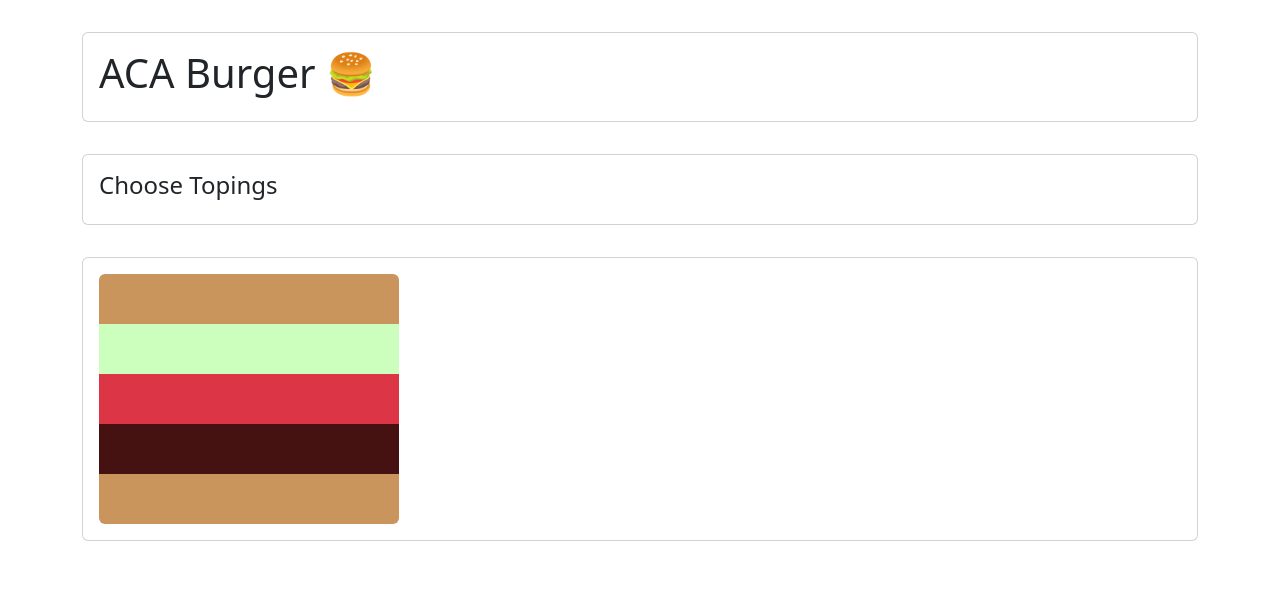
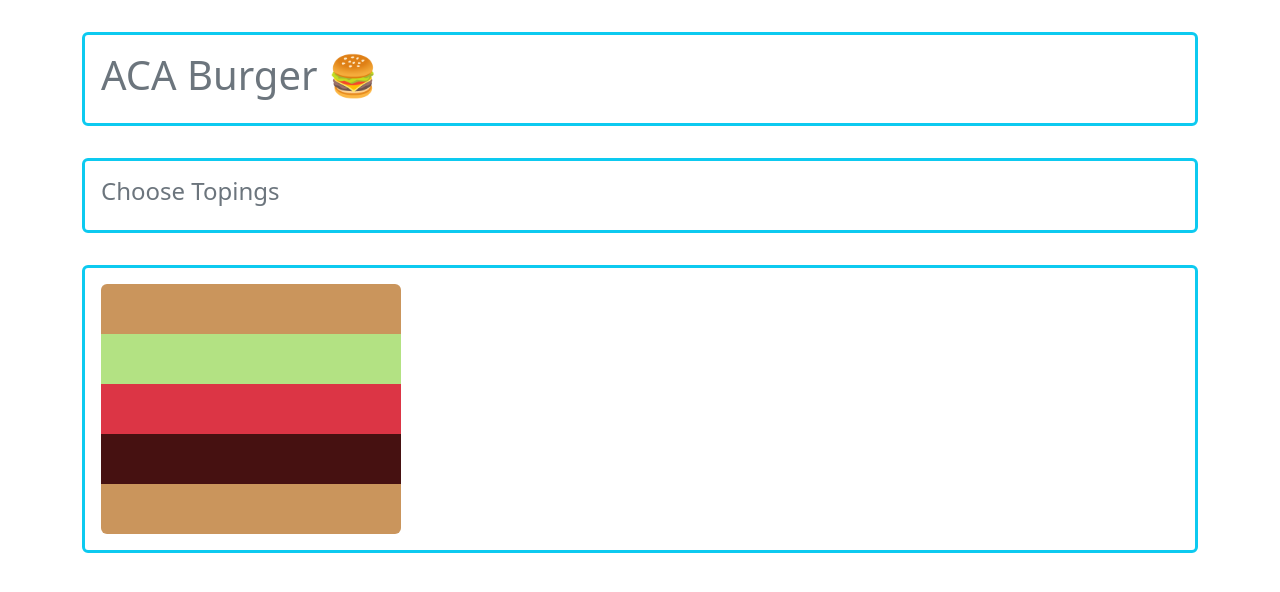
Before and after one commit to JoniJohn/aca-burger, a React (Create React App) app: page / in a window 1280 px wide. Shown: the top 592 px of the page. Built offline with nearby package versions, Linux system fonts and the light colour scheme.

Commit message:
Cards for Home Page

```diff
--- a/src/App.css
+++ b/src/App.css
@@ -47,7 +47,7 @@
 }
 
 .green {
-  background-color: #CCFFBD;
+  background-color: #B3E283;
 }
 
 .meat-red {
--- a/src/App.tsx
+++ b/src/App.tsx
@@ -15,19 +15,19 @@ function App() {
   return (
     <div className="container">
       <Space></Space>
-      <div className="card">
+      <div className="card border border-3 border-info">
         <div className='card-body'>
-          <h1>ACA Burger 🍔</h1>
+          <h1 className='text-secondary'>ACA Burger 🍔</h1>
         </div>
       </div>
       <Space></Space>
-      <div className='card'>
+      <div className='card border border-3 border-info'>
         <div className='card-body'>
-          <h4>Choose Topings</h4>
+          <h4 className='text-secondary'>Choose Topings</h4>
         </div>
       </div>
       <Space></Space>
-      <div className='card'>
+      <div className='card border border-3 border-info'>
         <div className='card-body'>
           <TopBread></TopBread>
           <Lattice></Lattice>
```
